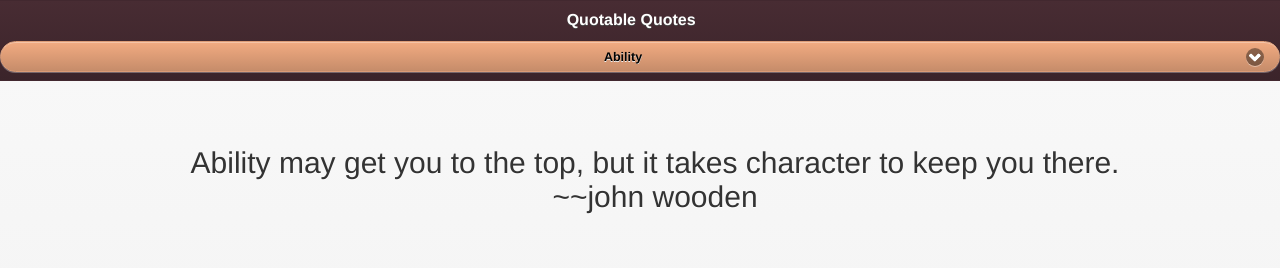
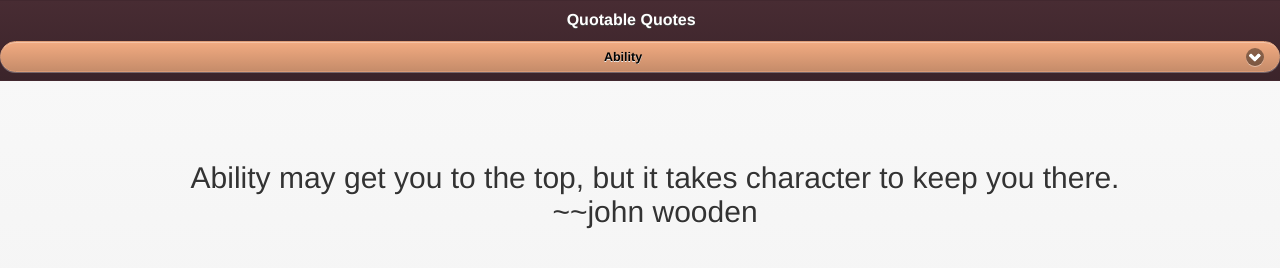
Before and after one commit to rushikesh/proverbs, a plain HTML site: page index.html in a window 1280 px wide. Shown: the top 268 px of the page. Drawn offline with Linux system fonts and the light colour scheme.

Commit message:
fixed padding

```diff
--- a/index.html
+++ b/index.html
@@ -20,6 +20,8 @@
 			}
 			#quote{
 				position:relative;
+				margin:5px;
+				padding:10px;
 				top:50px;
 				font-size: 30px;
 			}
```
